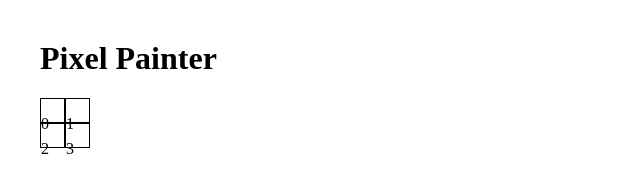
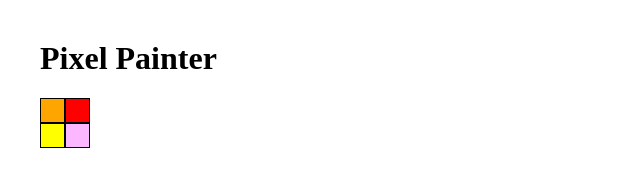
Before and after one commit to devleague/PixelPainter, a plain HTML site: page index.html in a window 1280 px wide. Shown: the whole page, without its empty margins (0-640 px from the left). Drawn offline with Linux system fonts and the light colour scheme.

Commit message:
end of night

```diff
--- a/css/PixelPainter.css
+++ b/css/PixelPainter.css
@@ -22,6 +22,6 @@ body {
   /*background-color: #fff;*/
   /*color: 444;*/
   border: 1px solid black;
-  padding: 0px;
+  /*padding: 0px;*/
 
 }
--- a/js/PixelPainter.js
+++ b/js/PixelPainter.js
@@ -1,41 +1,50 @@
 window.PixelPainter = (function(){
 
-  let module = {};
+  let pixelPainter = {};
 
   const doc = document;
   const body = document.querySelector('body');
+  let currColor = "color";
+  let e = event;
 
+  pixelPainter.setColor = function(color){
+    currColor = color;
+  }
 
+  pixelPainter.getColor = function(){
+    return currColor;
+  }
 
-  module.createGrid  = function(width, height, fill){
+  pixelPainter.createGrid  = function(width, height, className, fill){
     doc.documentElement.style.setProperty("--rowNum", width);
     doc.documentElement.style.setProperty("--colNum", height);
     let mainDiv = doc.createElement("div");
     mainDiv.setAttribute("class", "wrapper");
     for (var i = 0; i < width * height; i++) {
 
-      let classVar = "box " + i;
+      let classVar = className + i;
       let idVar = "id_" + i;
       let subDiv = document.createElement("div");
       subDiv.setAttribute("class", classVar);
       subDiv.setAttribute("id", idVar);
-
-      let newP = doc.createElement("p");
-      newP.setAttribute("background-color", fill[i]);
-      newP.innerHTML = i;
-      subDiv.appendChild(newP);
+      subDiv.setAttribute("style", "background-color:" + fill[i]);
+      subDiv.addEventListener("click", PixelPainter.assignColor);
 
       mainDiv.append(subDiv);
     }
     doc.body.appendChild(mainDiv);
   }
 
+  pixelPainter.assignColor = function(e){
+        currentColor = e.currentTarget.style.getPropertyValue("background-color");
+        currColor = currentColor;
+        PixelPainter.setColor(currentColor);
+  }
 
-
-  return module;
+  return pixelPainter;
 
 })();
 
-var fill = ["#fff", "red", "yellow", "rgb(251, 183, 255)"];
+var fill = ["orange", "red", "yellow", "rgb(251, 183, 255)"];
 
-PixelPainter.createGrid(2, 2, fill);
+PixelPainter.createGrid(2, 2, "box ", fill);
```
